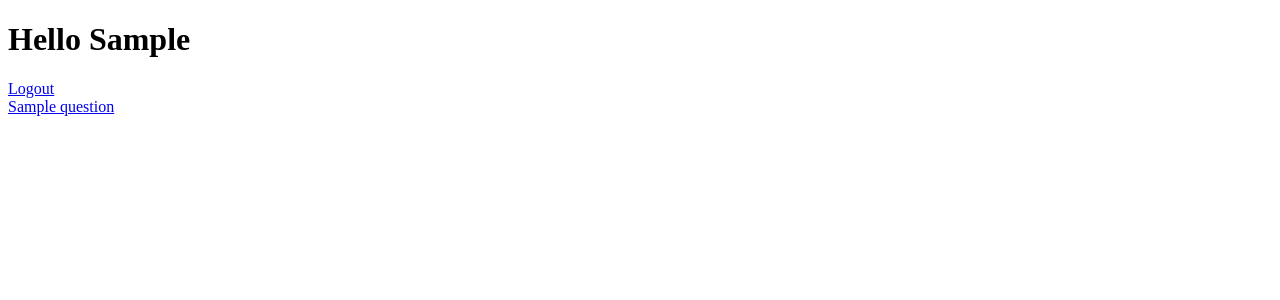
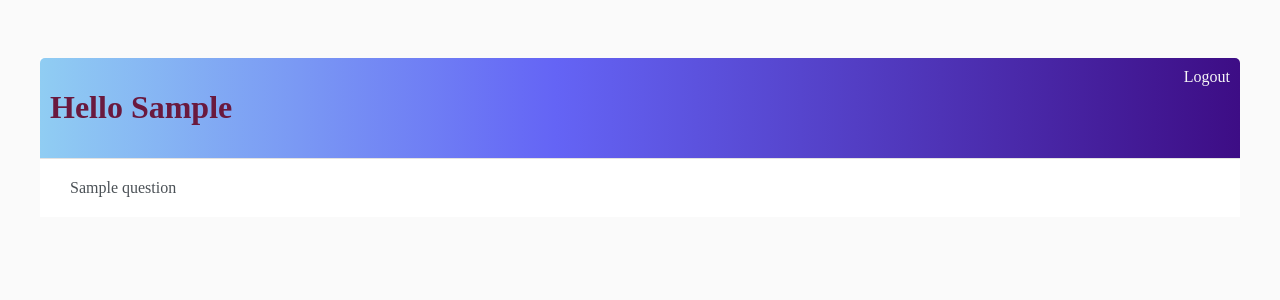
Before and after one commit to TarunSinghIIT/QnA-Website, a Django app: page /all_questions/ in a window 1280 px wide. Shown: the top 300 px of the page. Run offline with Django 4.2, Linux system fonts and the light colour scheme; a user stored in the database is signed in; tables that the repository leaves empty hold one stand-in row (values such as "Sample post").

Commit message:
added some CSS to beautify project

```diff
--- a/qna_website_app/templates/qna_website_app/main_theme.html
+++ b/qna_website_app/templates/qna_website_app/main_theme.html
@@ -6,6 +6,93 @@
     <title>QuestionAnswerWebsite</title>
     <meta name='description' content="">
     <meta name='viewport' content='width=device-width, initial-scale=1'>
+    <style>
+        body{
+            background-color: #FAFAFA;
+            padding-top: 50px;
+        }
+
+        a,
+        p {
+            color: #4b5156
+        }
+
+        .container{
+            max-width: 1200px;
+            margin: auto;
+            background-color: #fff;
+        }
+
+        .header-bar{
+            display: flex;
+            justify-content: space-between;
+            font-family: 'Lobster';
+            color: rgb(106, 25, 62);
+            padding: 10px;
+            border-radius: 5px 5px 0 0;
+            background: linear-gradient(90deg, #90cdf3 0%, #6464f5 43%, #3d0d85 100%);
+        }
+
+        .header-bar a{
+            color: rgb(247,247,247);
+            text-decoration: none;
+        }
+
+        .task-wrapper {
+            display: flex;
+            align-items: center;
+            justify-content: space-between;
+            padding: 20px;
+            background-color: #fff;
+            border-top: 1px solid rgb(226,226,226);
+        }
+
+        .task-title {
+            display: flex;
+        }
+
+        .task-title a {
+            text-decoration: none;
+            color: #4b5156;
+            margin-left: 10px;
+        }
+
+        .task-complete-icon {
+            height: 20px;
+            width: 20px;
+            background-color: rgb(105,192,105);
+            border-radius: 50%;
+        }
+
+        .task-incomplete-icon {
+            height: 20px;
+            width: 20px;
+            background-color: rgb(218,218,218);
+            border-radius: 50%;
+        }
+
+        .delete-link {
+            text-decoration: none;
+            font-weight: 900;
+            color: #cf4949;
+            font-size: 22px;
+            line-height: 0;
+        }
+
+        #search-add-wrapper {
+            display: flex;
+            justify-content: space-between;
+            align-items: center;
+            padding: 10px;
+        }
+
+        #add-link {
+            color: #eb796f;
+            text-decoration: none;
+            font-size: 42px;
+            text-shadow: 1px 1px #81413b;
+        }
+    </style>
 </head>
 <body>
 
```
